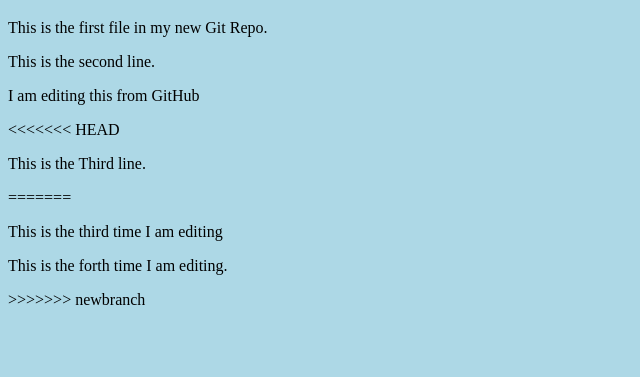
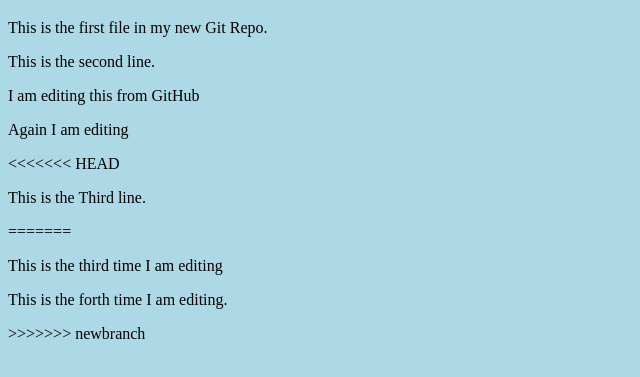
Before and after one commit to chaudharikomal0003/Gittry, a plain HTML site: page index.html in a window 1280 px wide. Shown: the part 61-438 px from the top of the page, without its empty margins (0-640 px from the left). Drawn offline with Linux system fonts and the light colour scheme.

Commit message:
Seventh commit

```diff
--- a/index.html
+++ b/index.html
@@ -10,6 +10,7 @@
 <p>This is the first file in my new Git Repo.</p>
 <p>This is the second line.</p>
   <p>I am editing this from GitHub</p>
+  <p>Again I am editing</p>
 <<<<<<< HEAD
 <p>This is the Third line.</p>
 =======
```
